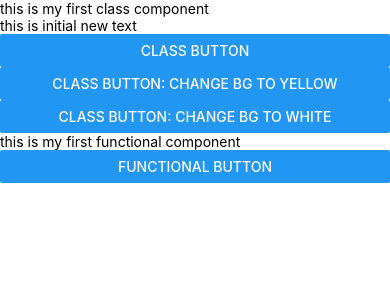
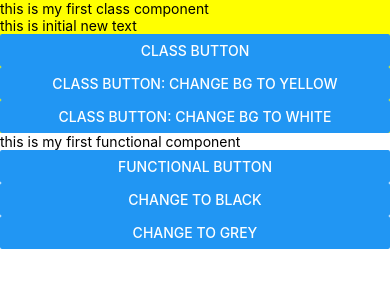
Before and after one commit to firdousali86/D19BTraining, a React Native app: screen / in a window 390 px wide. Shown: the top 300 px of the page. Built offline with nearby package versions, Linux system fonts and the light colour scheme.

Commit message:
initialize and update state and props

```diff
--- a/App.js
+++ b/App.js
@@ -5,22 +5,38 @@
  * @format
  */
 
-import React from 'react';
-import {SafeAreaView, View, Text} from 'react-native';
+import React, {useState} from 'react';
+import {SafeAreaView, View, Text, Button} from 'react-native';
 
 import TestClassComponent from './src/components/TestClassComponent';
 import TestFunctionalComponent from './src/components/TestFunctionalComponent';
 
 function App() {
+  const [parentBGColor, setParentBGColor] = useState('yellow');
+
   return (
     <SafeAreaView style={{flex: 1}}>
       <View style={{flex: 1}}>
         <TestClassComponent
+          bgColor={parentBGColor}
           myfirstprops={'this is prop value'}
           mynumber={12345678}
           mydata={['blue', 'green', 'red', 'white']}
         />
         <TestFunctionalComponent />
+
+        <Button
+          title="Change to black"
+          onPress={() => {
+            setParentBGColor('black');
+          }}
+        />
+        <Button
+          title="Change to grey"
+          onPress={() => {
+            setParentBGColor('grey');
+          }}
+        />
       </View>
     </SafeAreaView>
   );
--- a/src/components/TestClassComponent.js
+++ b/src/components/TestClassComponent.js
@@ -5,14 +5,31 @@ class TestClassComponent extends React.Component {
   constructor(props) {
     super(props);
 
-    this.state = {newText: 'this is initial new text'};
+    this.state = {newText: 'this is initial new text', bgColor: props.bgColor};
+
+    console.log(props);
+  }
+
+  componentDidUpdate(prevProps, prevState) {
+    console.log('i am getting update calls');
+
+    console.log(prevProps); //previous
+    console.log(this.props); //new props
+
+    if (prevProps.bgColor !== this.props.bgColor) {
+      this.setState({bgColor: this.props.bgColor});
+
+      // this.state.bgColor = this.props.bgColor;
+
+      // this.forceUpdate()
+    }
   }
 
   render() {
-    console.log('render was rerun');
+    const {bgColor} = this.state;
 
     return (
-      <View style={{backgroundColor: this.state.bgColor}}>
+      <View style={{backgroundColor: bgColor}}>
         <Text>this is my first class component</Text>
         <Text>{this.state.newText}</Text>
         <Button
@@ -29,13 +46,13 @@ class TestClassComponent extends React.Component {
         <Button
           title="Class Button: change BG to Yellow"
           onPress={() => {
-            this.setState({bgColor: 'yellow'});
+            this.setState({bgColor: 'red'});
           }}
         />
         <Button
           title="Class Button: change BG to White"
           onPress={() => {
-            this.setState({bgColor: 'white'});
+            this.setState({bgColor: 'blue'});
           }}
         />
       </View>
```
